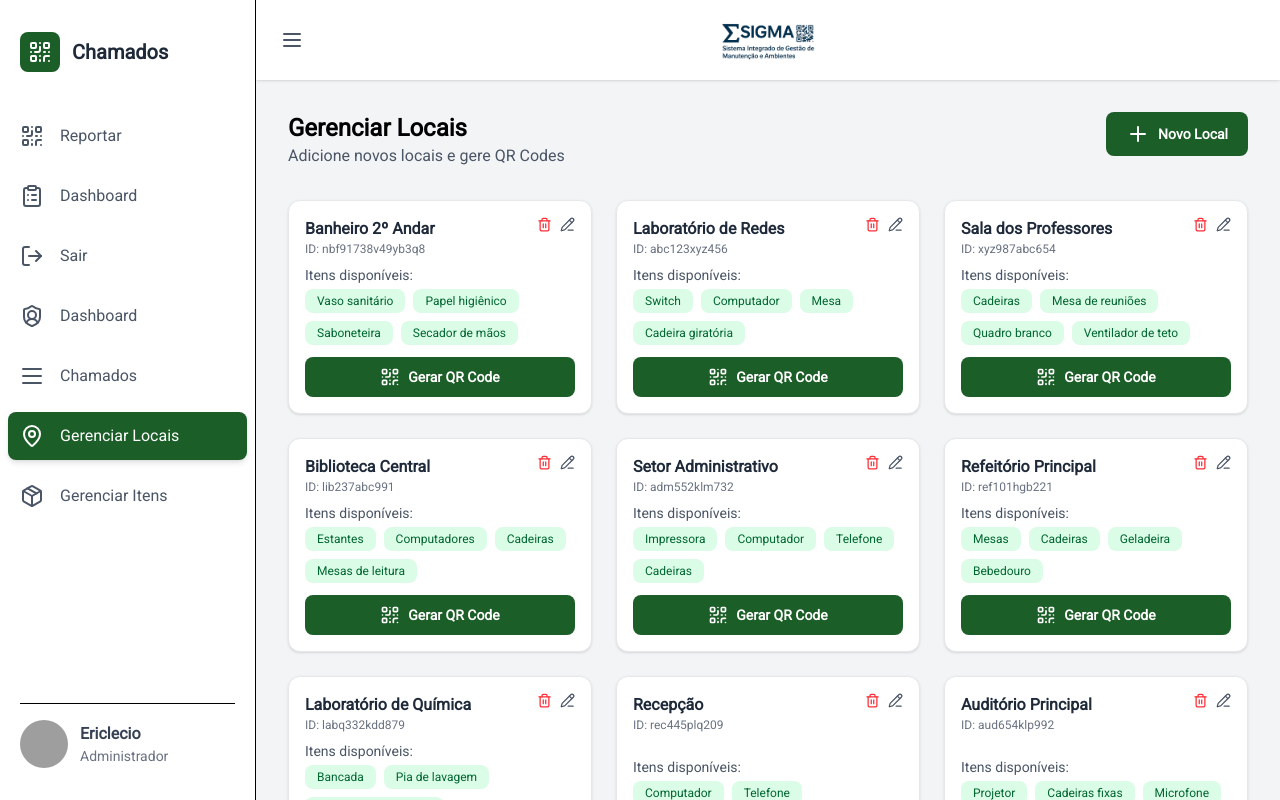
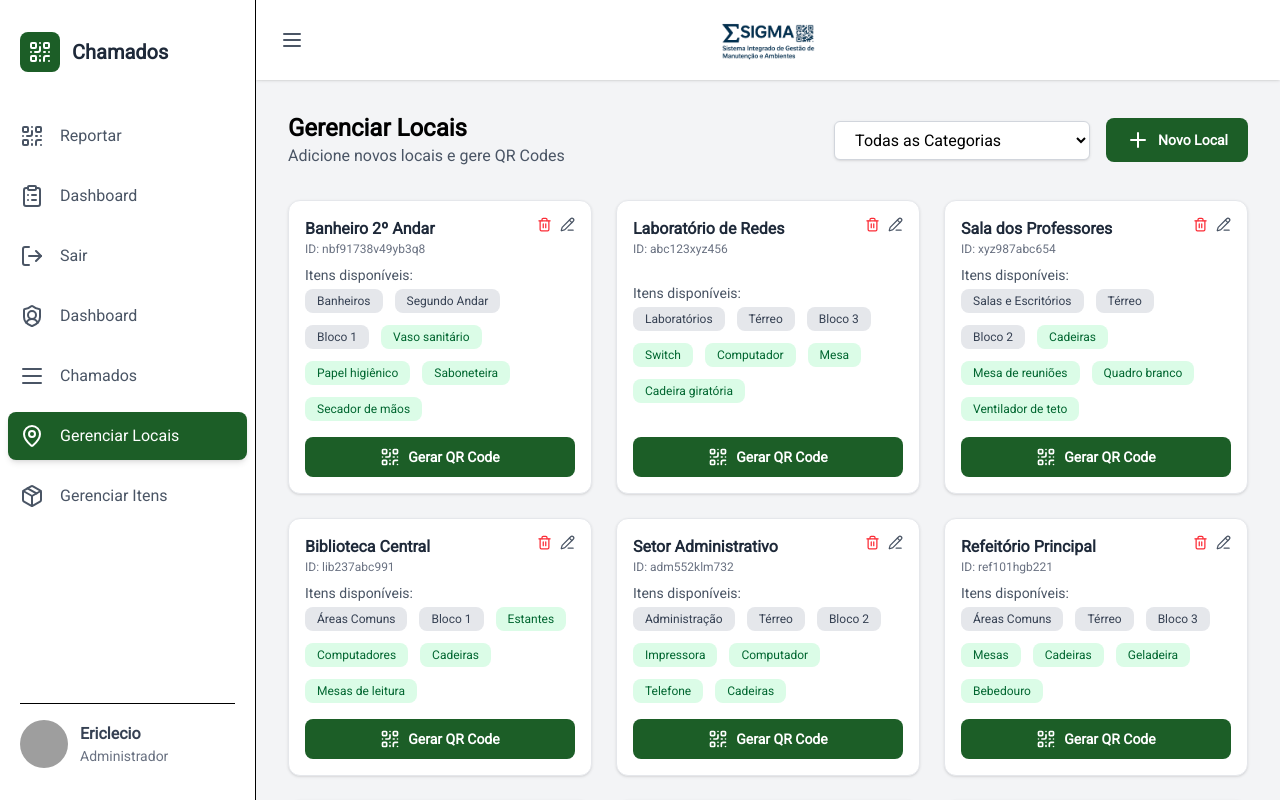
Before and after one commit to AnthonyVinicius/SIGMA-Front, a Vue app: page /manageLocals in a window 1280 px wide. Built offline with nearby package versions, Linux system fonts and the light colour scheme; grey boxes are pictures that could not be loaded.

Commit message:
Fix Categorys

```diff
--- a/src/data/locais.json
+++ b/src/data/locais.json
@@ -2,60 +2,70 @@
   {
     "id": "nbf91738v49yb3q8",
     "nome": "Banheiro 2º Andar",
+    "category": ["Banheiros", "Segundo Andar", "Bloco 1"],
     "itensIds": ["item001", "item002", "item003", "item004"],
     "qrCode": null
   },
   {
     "id": "abc123xyz456",
     "nome": "Laboratório de Redes",
+    "category": ["Laboratórios", "Térreo", "Bloco 3"],
     "itensIds": ["item005", "item006", "item007", "item008"],
     "qrCode": null
   },
   {
     "id": "xyz987abc654",
     "nome": "Sala dos Professores",
+    "category": ["Salas e Escritórios", "Térreo", "Bloco 2"],
     "itensIds": ["item009", "item010", "item011", "item012"],
     "qrCode": null
   },
   {
     "id": "lib237abc991",
     "nome": "Biblioteca Central",
+    "category": ["Áreas Comuns", "Bloco 1"],
     "itensIds": ["item013", "item014", "item015", "item016"],
     "qrCode": null
   },
   {
     "id": "adm552klm732",
     "nome": "Setor Administrativo",
+    "category": ["Administração", "Térreo", "Bloco 2"],
     "itensIds": ["item017", "item018", "item019", "item020"],
     "qrCode": null
   },
   {
     "id": "ref101hgb221",
     "nome": "Refeitório Principal",
+    "category": ["Áreas Comuns", "Térreo", "Bloco 3"],
     "itensIds": ["item021", "item022", "item023", "item024"],
     "qrCode": null
   },
   {
     "id": "labq332kdd879",
     "nome": "Laboratório de Química",
+    "category": ["Laboratórios", "Segundo Andar", "Bloco 3"],
     "itensIds": ["item025", "item026", "item027", "item028"],
     "qrCode": null
   },
   {
     "id": "rec445plq209",
     "nome": "Recepção",
+    "category": ["Administração", "Térreo", "Bloco 1"],
     "itensIds": ["item029", "item030", "item031", "item032"],
     "qrCode": null
   },
   {
     "id": "aud654klp992",
     "nome": "Auditório Principal",
+    "category": ["Áreas Comuns", "Térreo", "Bloco 2"],
     "itensIds": ["item033", "item034", "item035", "item036"],
     "qrCode": null
   },
   {
     "id": "labinfo9083xz",
     "nome": "Laboratório de Informática",
+    "category": ["Laboratórios", "Térreo", "Bloco 3"],
     "itensIds": ["item037", "item038", "item039", "item040"],
     "qrCode": null
   }
--- a/src/mock/MockDB.js
+++ b/src/mock/MockDB.js
@@ -11,6 +11,7 @@ export const locais = [
   {
     nome: "Banheiro 2º Andar",
     id: "nbf91738v49yb3q8",
+    category: ["Banheiros", "Segundo Andar"],
     itens: [
       "Vaso sanitário",
       "Papel higiênico",
@@ -21,11 +22,13 @@ export const locais = [
   {
     nome: "Laboratório de Redes",
     id: "abc123xyz456",
+    category: ["Laboratórios", "Térreo", "Bloco 3"],
     itens: ["Switch", "Computador", "Mesa", "Cadeira giratória"],
   },
   {
     nome: "Sala dos Professores",
     id: "xyz987abc654",
+    category: ["Salas e Escritórios", "Térreo", "Bloco 2"],
     itens: [
       "Cadeiras",
       "Mesa de reuniões",
@@ -36,21 +39,25 @@ export const locais = [
   {
     nome: "Biblioteca Central",
     id: "lib237abc991",
+    category: ["Áreas Comuns", "Bloco 1"],
     itens: ["Estantes", "Computadores", "Cadeiras", "Mesas de leitura"],
   },
   {
     nome: "Setor Administrativo",
     id: "adm552klm732",
+    category: ["Administração", "Térreo", "Bloco 2"],
     itens: ["Impressora", "Computador", "Telefone", "Cadeiras"],
   },
   {
     nome: "Refeitório Principal",
     id: "ref101hgb221",
+    category: ["Áreas Comuns", "Térreo", "Bloco 3"],
     itens: ["Mesas", "Cadeiras", "Geladeira", "Bebedouro"],
   },
   {
     nome: "Laboratório de Química",
     id: "labq332kdd879",
+    category: ["Laboratórios", "Segundo Andar", "Bloco 3"],
     itens: [
       "Bancada",
       "Pia de lavagem",
@@ -61,6 +68,7 @@ export const locais = [
   {
     nome: "Recepção",
     id: "rec445plq209",
+    category: ["Administração", "Térreo", "Bloco 1"],
     itens: [
       "Computador",
       "Telefone",
@@ -71,11 +79,13 @@ export const locais = [
   {
     nome: "Auditório Principal",
     id: "aud654klp992",
+    category: ["Áreas Comuns", "Térreo", "Bloco 2"],
     itens: ["Projetor", "Cadeiras fixas", "Microfone", "Caixas de som"],
   },
   {
     nome: "Laboratório de Informática",
     id: "labinfo9083xz",
+    category: ["Laboratórios", "Térreo", "Bloco 3"],
     itens: ["Computadores", "Switch", "Roteador Wi-Fi", "Quadro branco"],
   },
 ];
--- a/src/views/ManageLocalView.vue
+++ b/src/views/ManageLocalView.vue
@@ -1,14 +1,23 @@
 <template>
     <BaseLayout>
         <div class="space-y-8">
-            <header class="flex items-start">
-                <div>
+            <header class="flex flex-col sm:flex-row sm:items-center justify-between">
+                <div class="mb-4 sm:mb-0">
                     <h1 class="text-2xl font-bold text-ponto-if-green">Gerenciar Locais</h1>
                     <p class="text-gray-600">Adicione novos locais e gere QR Codes</p>
                 </div>
 
+                <div class="flex items-center gap-4">
+                    <select v-model="selectedCategory"
+                        class="block w-full md:w-64 px-4 py-2 bg-white border border-gray-300 rounded-md shadow-sm focus:border-green-500 focus:ring-green-500">
+                        <option value="">Todas as Categorias</option>
+                        <option v-for="category in uniqueCategories" :key="category" :value="category">
+                            {{ category }}
+                        </option>
+                    </select>
+
                     <button @click="openAddModal"
-                    class="bg-[#1C5E27] text-white font-semibold py-2.5 px-5 rounded-lg flex items-center gap-2 hover:bg-[#154b1f] transition-colors text-sm ms-auto">
+                        class="bg-[#1C5E27] text-white font-semibold py-2.5 px-5 rounded-lg flex items-center gap-2 hover:bg-[#154b1f] transition-colors text-sm flex-shrink-0">
                         <svg xmlns="http://www.w3.org/2000/svg" width="24" height="24" viewBox="0 0 24 24" fill="none"
                             stroke="currentColor" stroke-width="2" stroke-linecap="round" stroke-linejoin="round"
                             class="lucide lucide-plus-icon lucide-plus">
@@ -17,22 +26,32 @@
                         </svg>
                         Novo Local
                     </button>
+                </div>
             </header>
 
             <section class="grid gap-6 sm:grid-cols-2 lg:grid-cols-3">
-                <LocalCard v-for="local in locais" :key="local.id" @delete="handleDelete(local.id)"
+                <LocalCard v-for="local in filteredLocais" :key="local.id" @delete="handleDelete(local.id)"
                     @edit="handleEdit(local)" @generateQr="handleQr(local)">
                     <template #title>{{ local.nome }}</template>
                     <template #id>{{ local.id }}</template>
 
                     <template #items>
-                        <span v-for="itemId in (local.itensIds || [])" :key="itemId"
-                            class="bg-green-100 text-green-800 text-xs font-medium px-3 py-1 rounded-lg">
+                        <span v-for="(category, i) in (local.category || [])" :key="'cat-' + i"
+                            class="bg-gray-200 text-gray-700 text-xs font-medium px-3 py-1 rounded-lg mr-1 mb-1 whitespace-nowrap">
+                            {{ category }}
+                        </span>
+
+                        <span v-for="itemId in (local.itensIds || [])" :key="'item-' + itemId"
+                            class="bg-green-100 text-green-800 text-xs font-medium px-3 py-1 rounded-lg mr-1 mb-1 whitespace-nowrap">
                             {{ getItemNome(itemId) }}
                         </span>
                     </template>
                 </LocalCard>
             </section>
+
+            <p v-if="filteredLocais.length === 0" class="text-center text-gray-500 mt-10">
+                Nenhum local encontrado nesta categoria.
+            </p>
         </div>
 
         <ModalLocal :isOpen="isModalOpen" :localData="selectedLocal" :isEdit="isEditMode" :itens="itens"
@@ -43,7 +62,7 @@
 </template>
 
 <script setup>
-import { ref, onMounted } from 'vue';
+import { ref, computed, onMounted } from 'vue';
 import BaseLayout from '../components/BaseLayout.vue';
 import LocalCard from '../components/LocalCard.vue';
 import ModalLocal from '../components/ModalLocal.vue';
@@ -53,6 +72,8 @@ import itensService from '../services/itensService';
 
 const locais = ref([]);
 const itens = ref([]);
+
+const selectedCategory = ref('');
 
 const isModalOpen = ref(false);
 const isEditMode = ref(false);
@@ -80,6 +101,19 @@ function getItemNome(itemId) {
     return item ? item.nome : 'Item não encontrado';
 }
 
+const uniqueCategories = computed(() => {
+    const allCategories = locais.value.flatMap(local => local.category || []);
+    return [...new Set(allCategories)].sort();
+});
+
+const filteredLocais = computed(() => {
+    if (!selectedCategory.value) return locais.value;
+    return locais.value.filter(local => {
+        const categories = Array.isArray(local.category) ? local.category : [];
+        return categories.includes(selectedCategory.value);
+    });
+});
+
 function openAddModal() {
     isEditMode.value = false;
     selectedLocal.value = null;
@@ -96,7 +130,6 @@ function closeModal() {
     isModalOpen.value = false;
     selectedLocal.value = null;
 }
-
 async function handleSubmit(formData) {
     try {
         if (isEditMode.value && selectedLocal.value) {
@@ -105,6 +138,7 @@ async function handleSubmit(formData) {
             await locaisService.createLocal(formData);
         }
         await loadData();
+        closeModal();
     } catch (error) {
         console.error('Erro ao salvar local:', error);
     }
```
Lines whose indentation alone changed are shown as unchanged.
